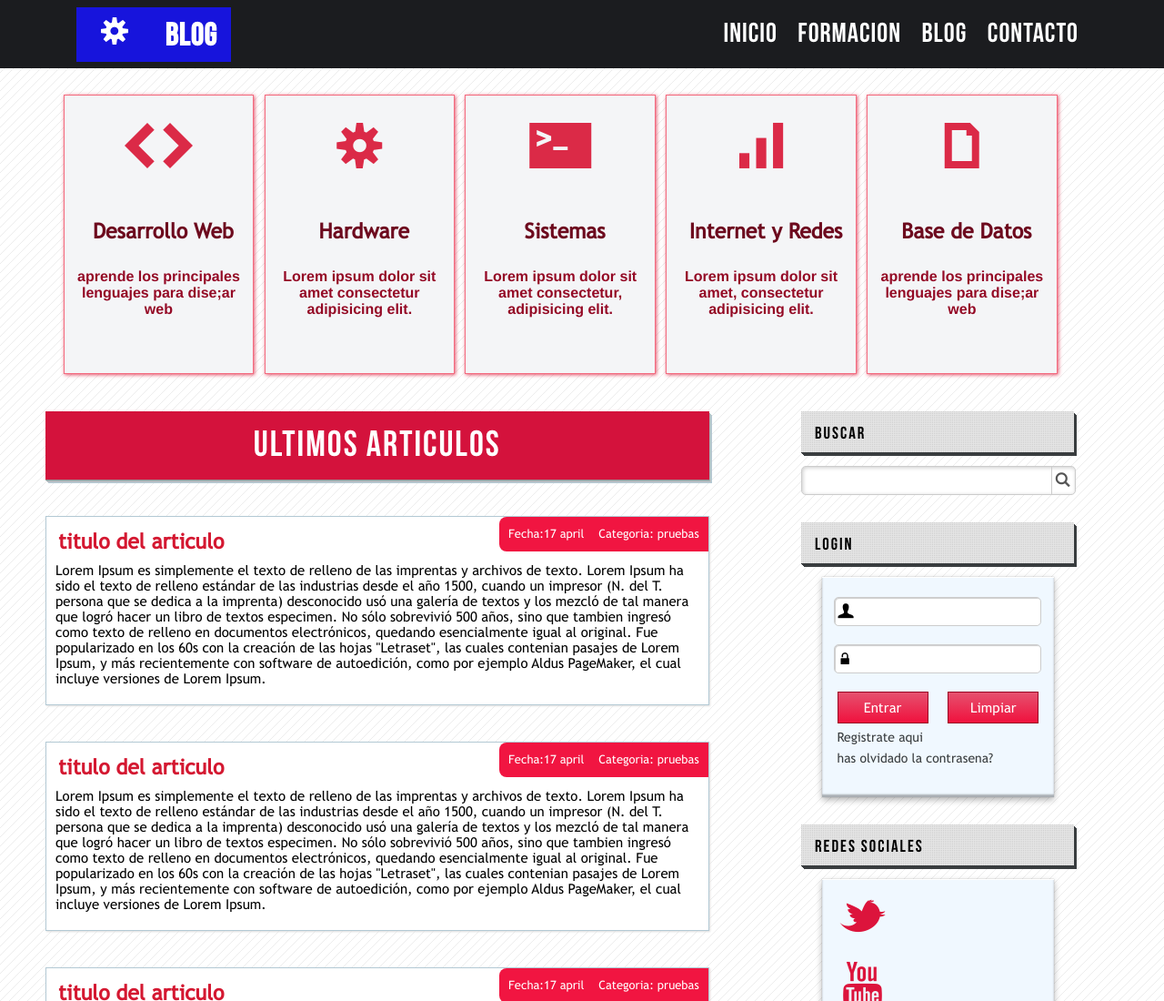
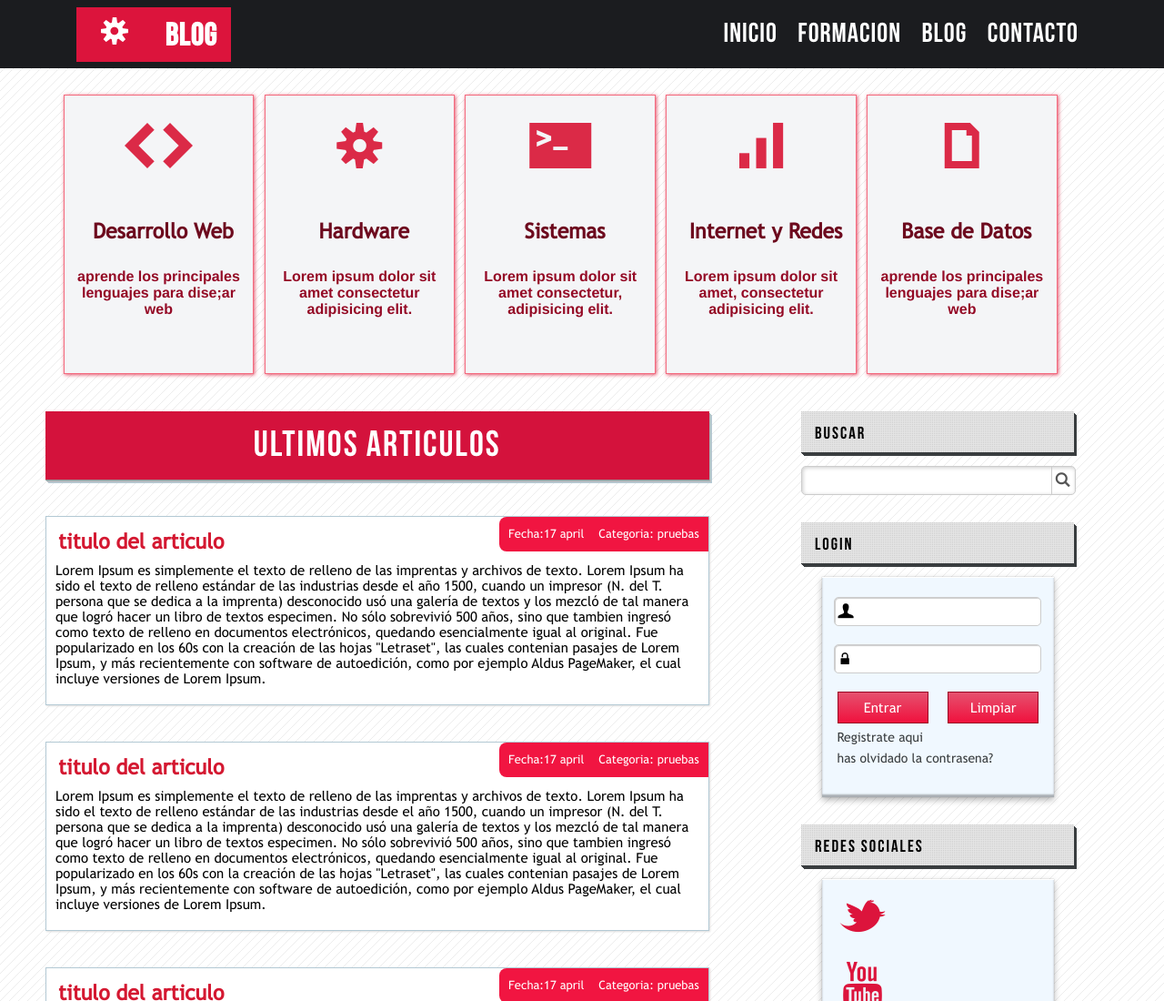
Before and after one commit to Miguiz14/Pagina, a plain HTML site: page index.html in a window 1280 px wide. Shown: the top 1100 px of the page at 91% size. Drawn offline with Linux system fonts and the light colour scheme; files whose address does not match are found by name.

Commit message:
lo cambie al color original
porque asi estaba y el  azul no pega

```diff
--- a/css/style.css
+++ b/css/style.css
@@ -46,7 +46,7 @@ body{
     float: left;
     height: 60px;
     width: 170px;
-    background-color: #1714dc;
+    background-color: crimson;
     text-align: center;
     letter-spacing: 1px;
     margin-top: 8px;
```
